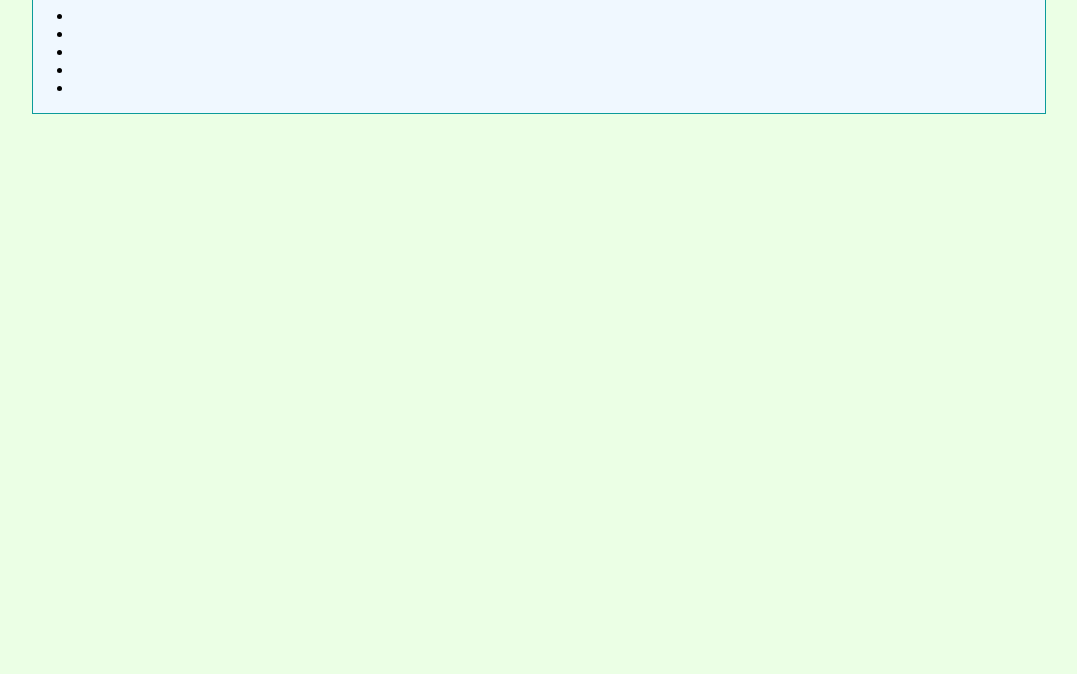
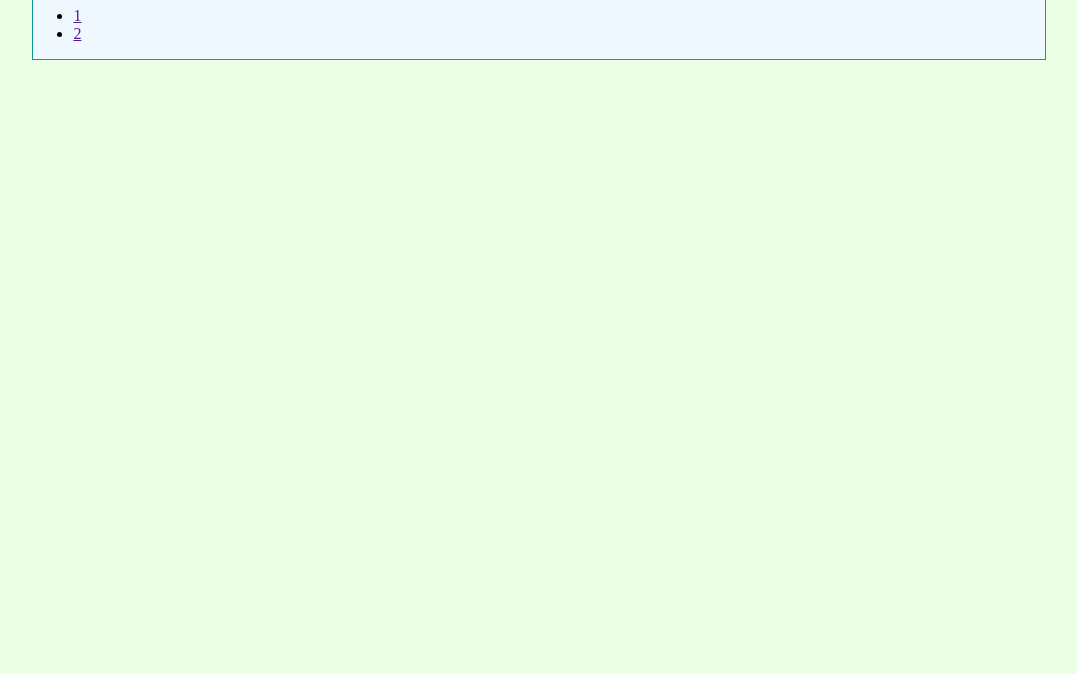
Before and after one commit to lod26/education, a plain HTML site: page pages/html/html.html in a window 1280 px wide. Shown: the part 126-800 px from the top of the page, without its empty margins (101-1178 px from the left). Drawn offline with Linux system fonts and the light colour scheme.

Commit message:
Изменения в main

```diff
--- a/pages/html/html.html
+++ b/pages/html/html.html
@@ -17,11 +17,9 @@
     </ul>
     <h1>Справка по HTML</h1>
     <ul class="html-list">
-      <li><a href=""></a></li>
-      <li><a href=""></a></li>
-      <li><a href=""></a></li>
-      <li><a href=""></a></li>
-      <li><a href=""></a></li>
+      <li><a href="">1</a></li>
+      <li><a href="">2</a></li>
+
     </ul>
   </div>
 
```
